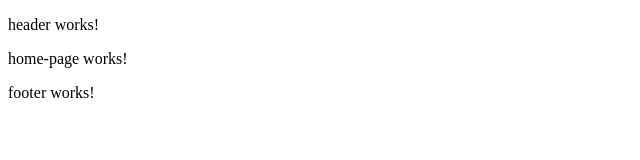
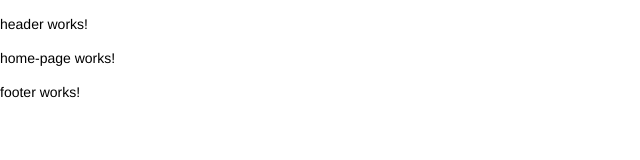
Before and after one commit to gohopventure/prime-minds, an Angular app: page /home in a window 1280 px wide. Shown: the top 160 px of the page, without its empty margins (0-640 px from the left). Built offline with nearby package versions, Linux system fonts and the light colour scheme.

Commit message:
Sets global styling

```diff
--- a/src/styles.css
+++ b/src/styles.css
@@ -1 +1,6 @@
 /* You can add global styles to this file, and also import other style files */
+body{
+    font:14px/20px 'Helvetica', Arial, sans-serif;
+    margin: 0;
+    padding: 0;
+}
```
